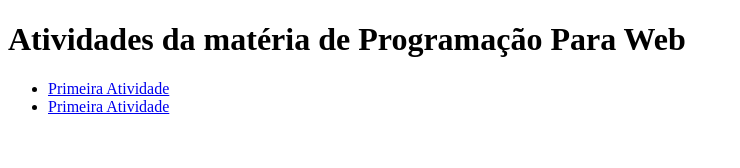
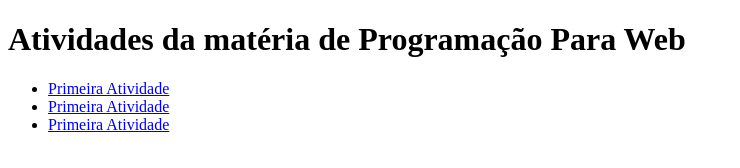
Before and after one commit to 0101vinni/Exercicios-pw, a plain HTML site: page index.html in a window 1280 px wide. Shown: the whole page, without its empty margins (0-740 px from the left). Drawn offline with Linux system fonts and the light colour scheme.

Commit message:
Update index.html

```diff
--- a/index.html
+++ b/index.html
@@ -7,8 +7,9 @@
   <body>
     <h1>Atividades da matéria de Programação Para Web</h1>
     <ul>
-      <li><a href="./atvd1.js">Primeira Atividade </a></li>
-      <li><a href="./atvd2.js">Primeira Atividade </a></li>
+      <li><a href="./Exercício1/index.html">Primeira Atividade </a></li>
+      <li><a href="./Exercício2/index.html">Primeira Atividade </a></li>
+      <li><a href="./atividades/index.html">Primeira Atividade </a></li>
     </ul>
   </body>
 </html>
```
